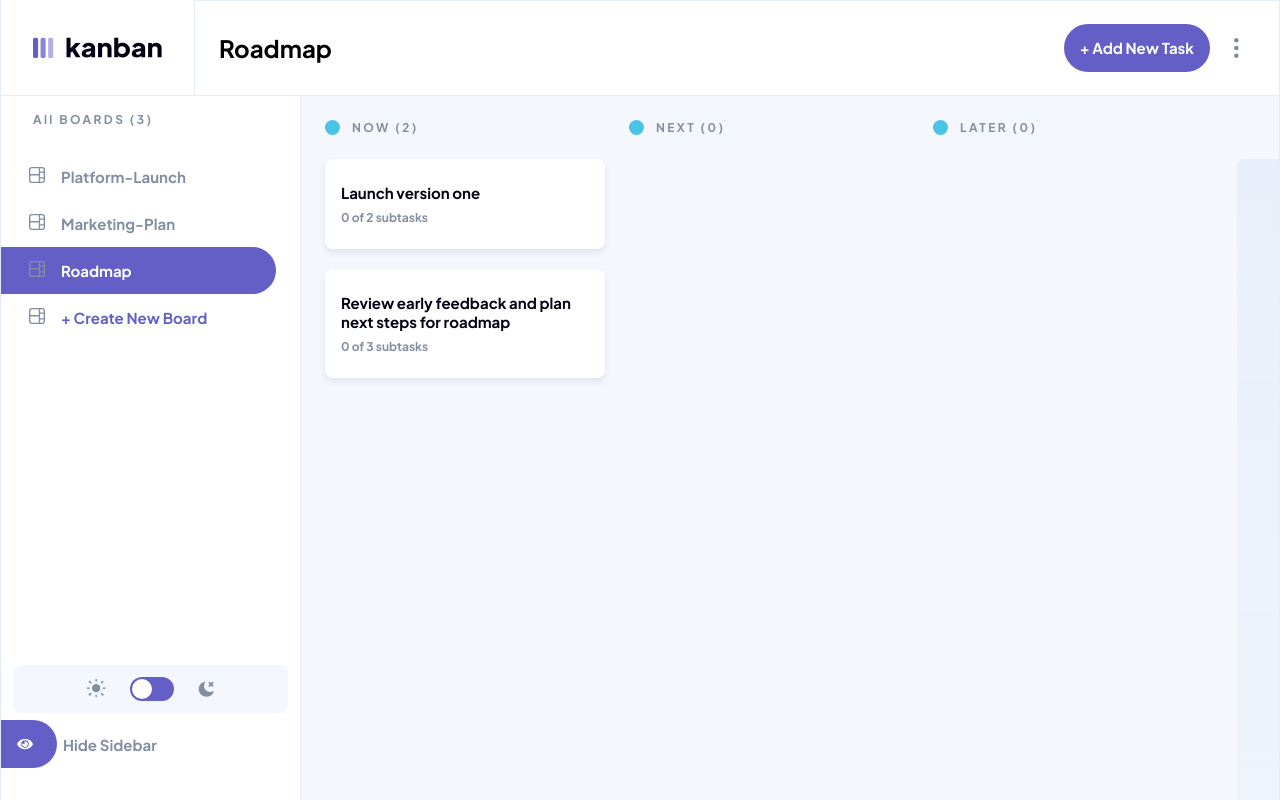
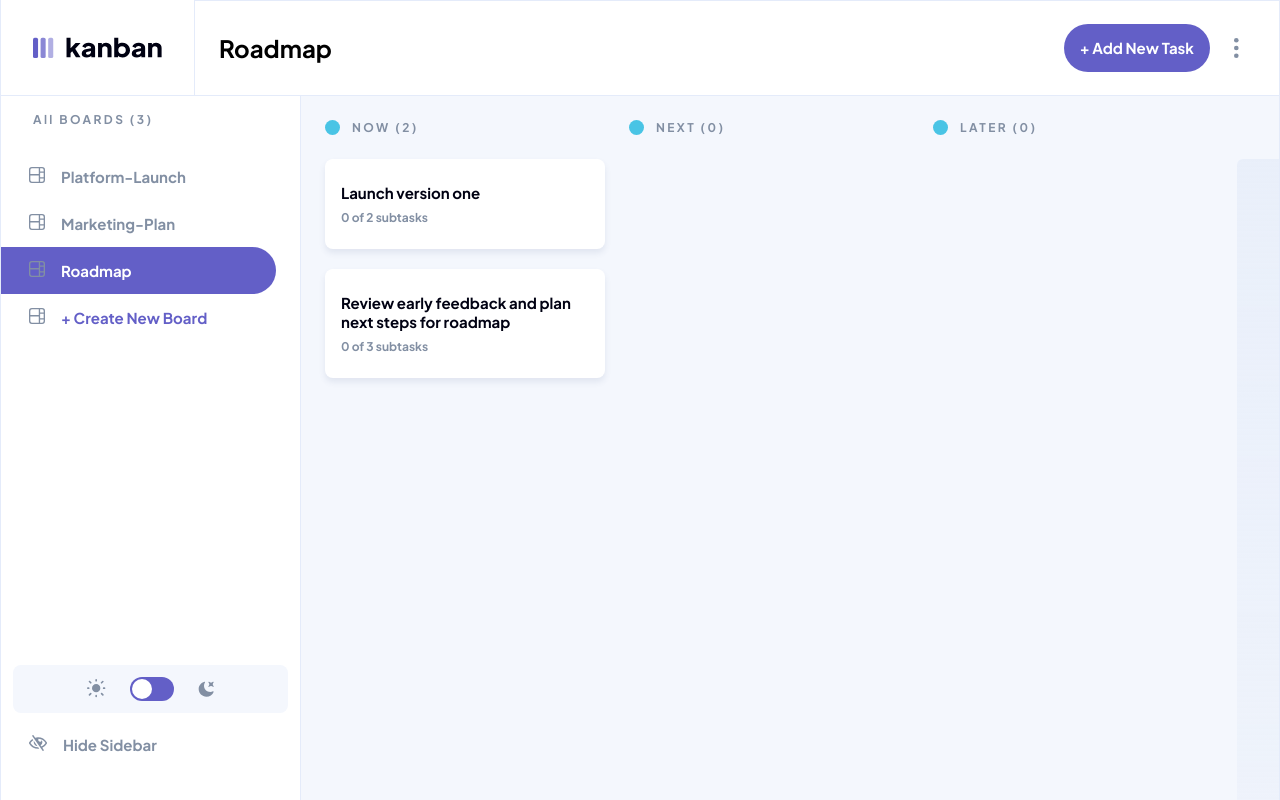
Before and after one commit to arey-dev/task-management, a React (Vite) app: page /task-management/board/Roadmap in a window 1280 px wide. Built offline with nearby package versions, Linux system fonts and the light colour scheme.

Commit message:
handle toggle of sidebar

```diff
--- a/src/components/BoardNav.jsx
+++ b/src/components/BoardNav.jsx
@@ -4,13 +4,13 @@ import { ThemeSwitch } from "./ThemeSwitch";
 import { HideButton } from "./HideButton";
 import { hypenateString } from "../utilities";
 
-export function BoardNav({ boards }) {
+export function BoardNav({ boards, onHideSidebar }) {
   return (
-    <nav className="min-w-[18.75rem] pt-4 pb-8 border-e border-light-lines bg-light-surface flex flex-col">
+    <nav className="min-w-[18.75rem] pt-4 pb-8 border-e border-light-lines bg-light-surface flex flex-col relative z-20 overflow-hidden">
       <h2 className="text-heading-sm text-on-background ml-8 mb-[1.125rem]">
         All BOARDS ({boards.length})
       </h2>
-      <ul className="overflow-hidden py-2">
+      <ul className="py-2">
         {boards.map((board) => {
           const name = hypenateString(board.name);
           return (
@@ -29,7 +29,10 @@ export function BoardNav({ boards }) {
       </ul>
       <div className="mt-auto flex flex-col gap-2">
         <ThemeSwitch />
-        <HideButton className="relative right-6" />
+        <HideButton
+          className="relative right-6"
+          onHandleClick={onHideSidebar}
+        />
       </div>
     </nav>
   );
--- a/src/components/HideButton.jsx
+++ b/src/components/HideButton.jsx
@@ -2,9 +2,10 @@
 import { twJoin } from "tailwind-merge";
 import hide from "../assets/icon-hide-sidebar.svg";
 
-export function HideButton({ className }) {
+export function HideButton({ className, onHandleClick }) {
   return (
     <button
+      onClick={onHandleClick}
       className={twJoin(
         "block text-on-background rounded-full transition ease-in-out duration-300 text-heading-md text-start pl-[3.25rem] py-[0.875rem] focus:outline-none focus:ring-1 focus:ring-primary hover:bg-light-secondary hover:text-on-secondary",
         className
--- a/src/components/ShowSidebarBtn.jsx
+++ b/src/components/ShowSidebarBtn.jsx
@@ -1,9 +1,13 @@
+/* eslint-disable react/prop-types */
 import icon from "../assets/icon-show-sidebar.svg";
 import { Button } from "./ui";
 
-export function ShowSidebarBtn() {
+export function ShowSidebarBtn({ onHandleClick }) {
   return (
-    <Button className="absolute bottom-8 left-0 w-14 h-12 flex items-center rounded-e-full rounded-s-none">
+    <Button
+      onClick={onHandleClick}
+      className="absolute z-10 bottom-8 left-0 w-14 h-12 flex items-center rounded-e-full rounded-s-none"
+    >
       <img src={icon} alt="Show Sidebar Icon" />
     </Button>
   );
--- a/src/routes/Root.jsx
+++ b/src/routes/Root.jsx
@@ -3,11 +3,16 @@ import { Logo } from "../components";
 import { AppBar } from "../components";
 import { BoardNav } from "../components";
 import { ShowSidebarBtn } from "../components";
+import { useState } from "react";
 import { Outlet } from "react-router-dom";
 import data from "../data.json";
 
 export function Root() {
   const { boards } = data;
+
+  const [showSidebar, setShowSidebar] = useState(true);
+
+  const handleSidebarToggle = () => setShowSidebar(!showSidebar);
 
   return (
     <>
@@ -16,9 +21,12 @@ export function Root() {
         <AppBar />
       </Flex>
       <Flex className="h-[calc(100vh-6rem)] relative border-x border-light-lines">
-        <BoardNav boards={boards} />
+        {showSidebar ? (
+          <BoardNav boards={boards} onHideSidebar={handleSidebarToggle} />
+        ) : (
+          <ShowSidebarBtn onHandleClick={handleSidebarToggle} />
+        )}
         <Outlet context={boards} />
-        <ShowSidebarBtn />
       </Flex>
     </>
   );
```
